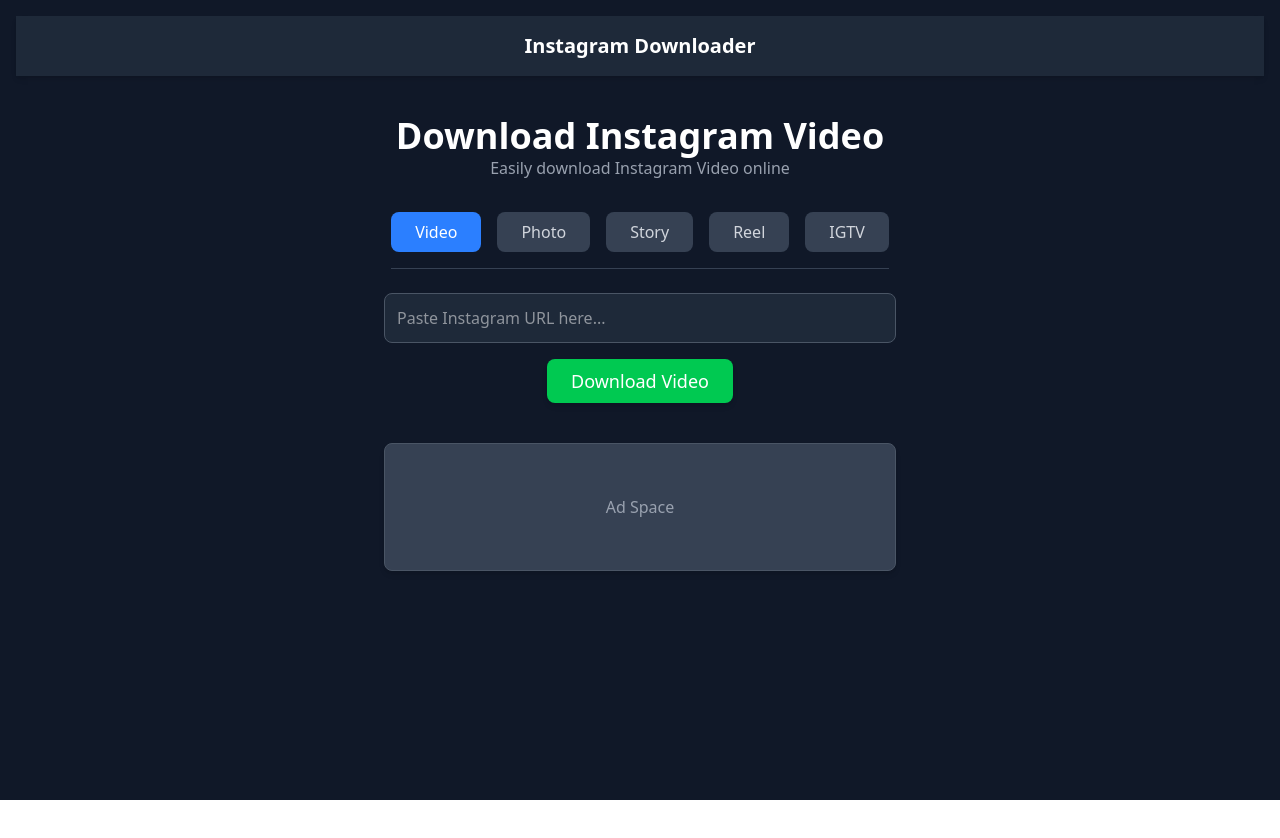
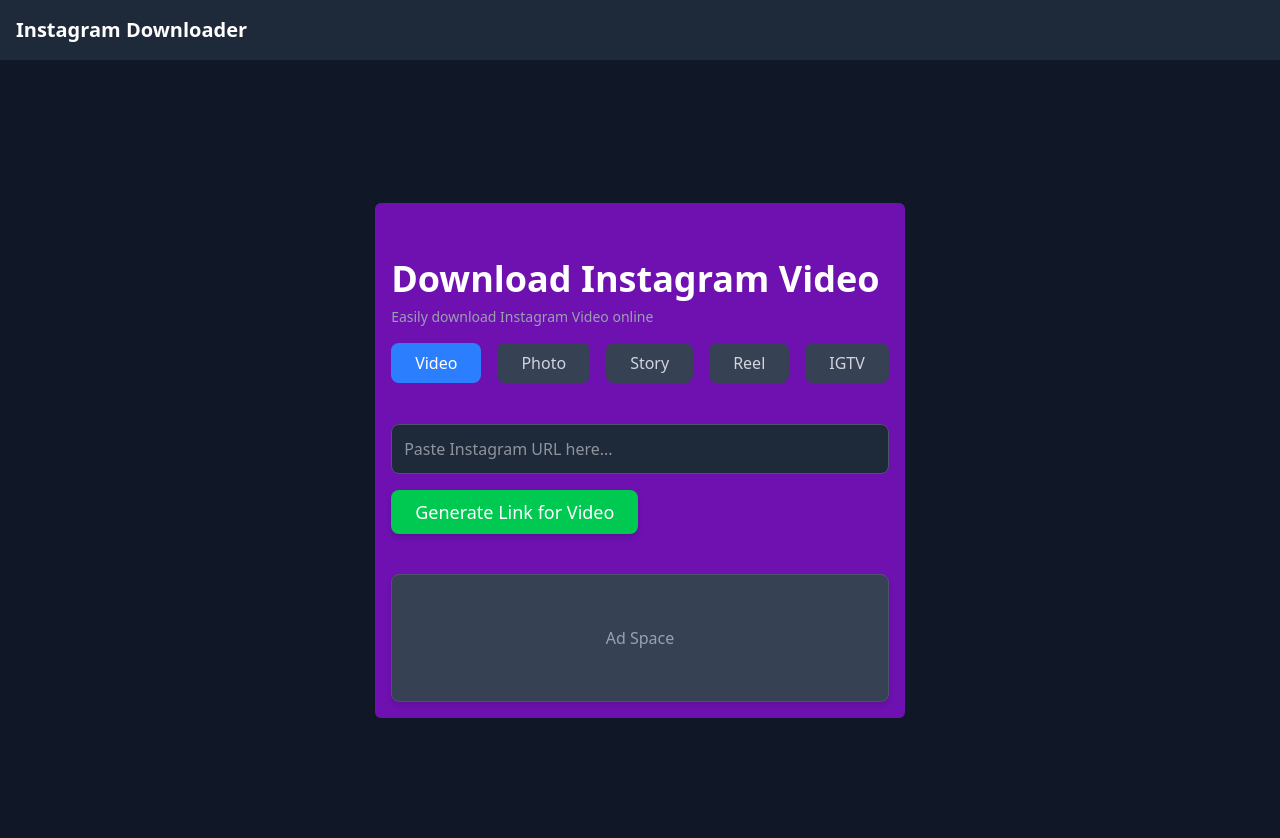
Before and after one commit to Ninjajuk/insta_reels_downloader, a React (Vite) app: page / in a window 1280 px wide. Shown: the top 838 px of the page. Before the commit the page ends 800 px from the top, so only its background shows below. Built offline with nearby package versions, Linux system fonts and the light colour scheme.

Commit message:
api integration and Ui improvement

```diff
--- a/src/App.jsx
+++ b/src/App.jsx
@@ -3,15 +3,17 @@
 import viteLogo from '/vite.svg'
 import './App.css'
 import InstagramDownloader from './components/InstaDownloader'
+import InstagramVideoDownloader from './components/InstaDownload1'
 
 function App() {
 
 
   return (
     <>
-    <h1>
+
     <InstagramDownloader/>
-    </h1>
+    {/* <InstagramVideoDownloader/> */}
+
 
     </>
   )
--- /dev/null
+++ b/src/components/InstaDownload1.jsx
@@ -0,0 +1,61 @@
+import React, { useState } from 'react';
+
+const InstagramVideoDownloader = () => {
+  const [videoUrl, setVideoUrl] = useState('');
+  const [downloadLink, setDownloadLink] = useState('');
+  const [error, setError] = useState('');
+
+  const handleDownload = async () => {
+    setError('');
+    setDownloadLink('');
+
+    try {
+      // Replace with your backend endpoint or a third-party service
+      const response = await fetch(`https://your-backend-service.com/download?url=${encodeURIComponent(videoUrl)}`);
+      const data = await response.json();
+
+      if (data.downloadLink) {
+        setDownloadLink(data.downloadLink);
+      } else {
+        setError('Unable to fetch the video. Please check the URL.');
+      }
+    } catch (err) {
+      setError('An error occurred while trying to download the video.');
+    }
+  };
+
+  return (
+    <div className="flex flex-col items-center justify-center min-h-screen bg-gray-100 p-4">
+      <div className="bg-white p-6 rounded-lg shadow-md w-full max-w-md">
+        <h1 className="text-2xl font-bold mb-4 text-center">Instagram Video Downloader</h1>
+        <input
+          type="text"
+          value={videoUrl}
+          onChange={(e) => setVideoUrl(e.target.value)}
+          placeholder="Enter Instagram Video URL"
+          className="w-full p-2 border border-gray-300 rounded-md mb-4"
+        />
+        <button
+          onClick={handleDownload}
+          className="w-full bg-blue-500 text-white p-2 rounded-md hover:bg-blue-600 transition duration-300"
+        >
+          Download Video
+        </button>
+        {error && <p className="text-red-500 mt-4 text-center">{error}</p>}
+        {downloadLink && (
+          <div className="mt-4 text-center">
+            <a
+              href={downloadLink}
+              download
+              className="text-blue-500 hover:underline"
+            >
+              Click here to download the video
+            </a>
+          </div>
+        )}
+      </div>
+    </div>
+  );
+};
+
+export default InstagramVideoDownloader;
--- a/src/components/InstaDownloader.jsx
+++ b/src/components/InstaDownloader.jsx
@@ -1,40 +1,70 @@
-import React, { useState } from "react";
+import React, { useEffect, useState } from "react";
 
 const tabs = ["Video", "Photo", "Story", "Reel", "IGTV"];
-
+const BASE_URL = 'http://127.0.0.1:5000/download'
 const InstagramDownloader = () => {
   const [url, setUrl] = useState("");
   const [activeTab, setActiveTab] = useState("Video");
+  const [error, setError] = useState('');
+  const [downloadLink, setDownloadLink] = useState('');
 
-  const handleDownload = () => {
-    if (!url) return alert("Please enter a valid Instagram URL");
-    alert(`Downloading ${activeTab} from ${url}`);
-    // Implement API call here
+
+  useEffect(() => {
+    if (downloadLink) {
+      const link = document.createElement("a");
+      link.href = downloadLink;
+      link.setAttribute("download", "instagram_download.mp4"); // Set filename (optional)
+      document.body.appendChild(link);
+      link.click();
+      document.body.removeChild(link);
+    }
+  }, [downloadLink]);
+
+  const handleDownload = async () => {
+    setError('');
+    setDownloadLink('');
+    console.log(url)
+    if (!url) return setError('Instagram URL is required')
+    try {
+      const response = await fetch(
+        `${BASE_URL}?url=${encodeURIComponent(url)}`
+      );
+      const data = await response.json();
+      console.log(data)
+      if (!response.ok) return setError(data.error || "Failed to fetch the download link.")
+      if (data.downloadLink) {
+        setDownloadLink(data.downloadLink);
+      } else {
+        setError('Please check the URL.Unable to fetch the video. ');
+      }
+    } catch (err) {
+      setError('An error occurred while trying to download the video.');
+    }
   };
 
   return (
-    <div className="min-h-screen bg-gray-900 text-white flex flex-col items-center p-4">
-      {/* Navbar */}
-      <nav className="w-full bg-gray-800 p-4 flex justify-center shadow-md">
-        <h1 className="text-xl font-semibold">Instagram Downloader</h1>
+    <>
+      <nav className="w-full bg-gray-800 p-4 shadow-md">
+        <h1 className="text-xl font-semibold text-white ">Instagram Downloader</h1>
       </nav>
+      <main className="min-h-screen flex items-center justify-center bg-gray-900 text-white  p-4">
+        <section className="max-w-2xl  p-4 bg-purple-800 rounded-md shdaow-lg">
+          <h1 className="text-2xl lg:text-4xl  font-bold mt-10">Download Instagram {activeTab}</h1>
+          <p className="text-sm lg:text-md text-gray-400 mb-4 pt-2">Easily download Instagram {activeTab} online</p>
 
-      <h1 className="text-4xl font-bold mt-10">Download Instagram {activeTab}</h1>
-      <p className="text-gray-400 mb-4">Easily download Instagram {activeTab} online</p>
-
-      <div className="flex gap-4 mt-4 border-b border-gray-700 pb-4">
+          <div className="flex flex-wrap justify-center gap-2 sm:gap-4 mt-4 border-b border-gray-700 pb-4">
             {tabs.map((tab) => (
               <button
                 key={tab}
                 onClick={() => setActiveTab(tab)}
-            className={`px-6 py-2 rounded-lg transition-all ${activeTab === tab ? "bg-blue-500 text-white" : "bg-gray-700 text-gray-300 hover:bg-gray-600"}`}
+                className={`px-6 py-2 rounded-lg transition-all cursor-pointer ${activeTab === tab ? "bg-blue-500 text-white" : "bg-gray-700 text-gray-300 hover:bg-gray-600"}`}
               >
                 {tab}
               </button>
             ))}
           </div>
 
-      <div className="mt-6 w-full max-w-lg">
+          <div className="mt-6 w-full max-w-lg ">
             <input
               type="text"
               className="w-full p-3 rounded-lg border border-gray-600 bg-gray-800 text-white focus:border-blue-500"
@@ -43,18 +73,25 @@
               onChange={(e) => setUrl(e.target.value)}
             />
           </div>
+          {error && <p className="mt-2 text-red-500 font-bold">{error}</p>}
 
           <button
             onClick={handleDownload}
-        className="mt-4 bg-green-500 hover:bg-green-600 px-6 py-2 rounded-lg text-white text-lg shadow-md">
-        Download {activeTab}
+            className="mt-4 bg-green-500 hover:bg-green-600 px-6 py-2 rounded-lg text-white text-lg shadow-md cursor-pointer"
+          >
+            {downloadLink ? ` Download ${activeTab}` : `Generate Link for ${activeTab}`}
           </button>
 
           {/* Placeholder for Ads */}
           <div className="mt-10 w-full max-w-lg h-32 bg-gray-700 flex items-center justify-center rounded-lg border border-gray-600 shadow-md">
             <p className="text-gray-400">Ad Space</p>
           </div>
-    </div>
+        </section>
+
+
+      </main>
+    </>
+
   );
 };
 
```
Lines whose indentation alone changed are shown as unchanged.
